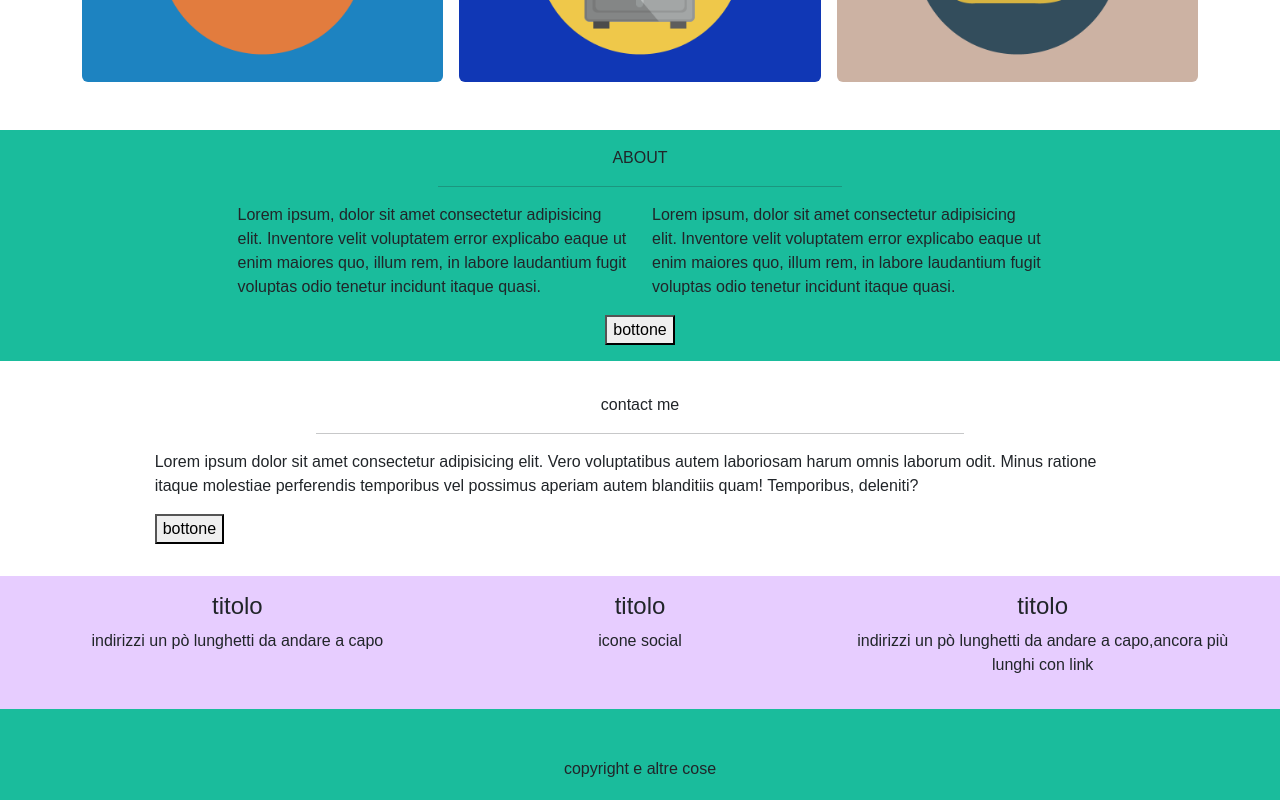
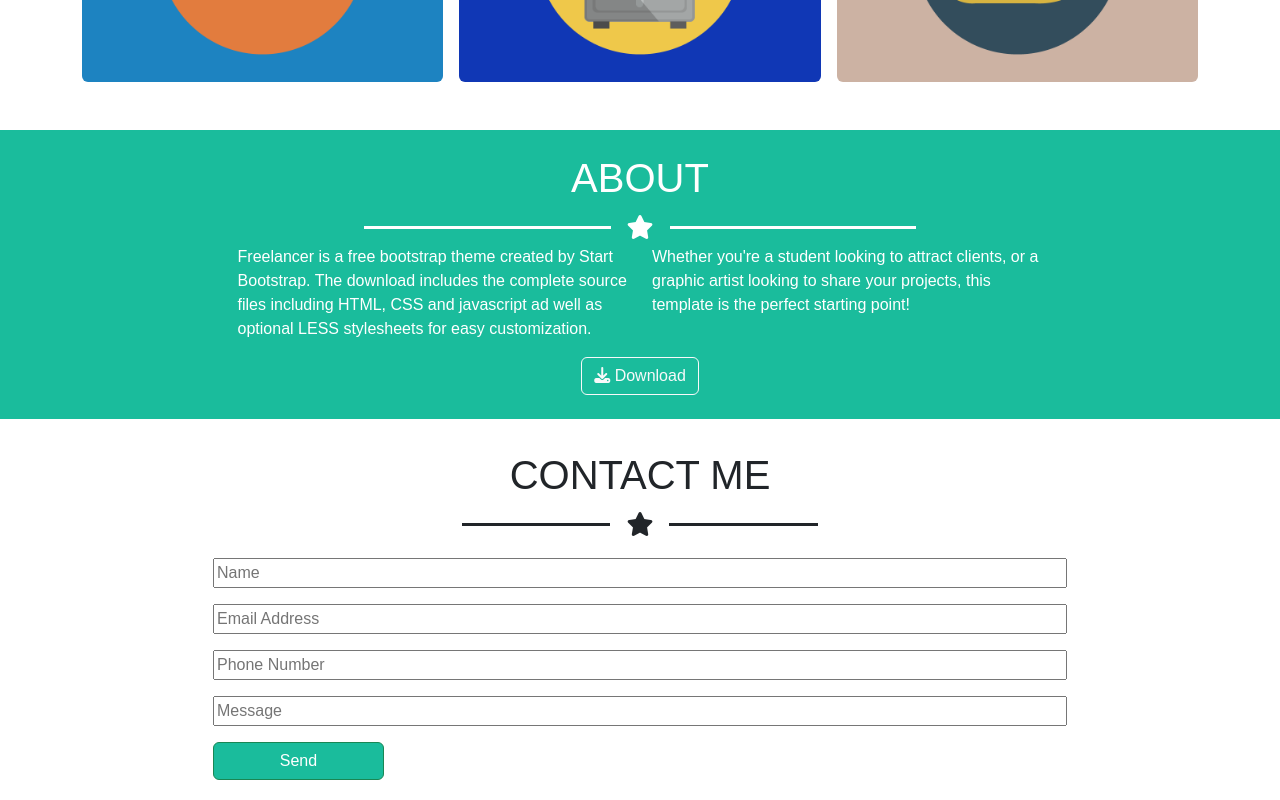
Before and after one commit to AlesciDavide/html-css-bootstrap-freelancer, a plain HTML site: page index.html in a window 1280 px wide. Shown: the part 1000-1800 px from the top of the page. Drawn offline with nearby package versions, Linux system fonts and the light colour scheme.

Commit message:
section about e struttura form

```diff
--- a/css/style.css
+++ b/css/style.css
@@ -35,7 +35,11 @@ body{
     width: 50%;
 }
 
-.asd{
+.my_line_wid{
     width: 80%;
     opacity: 1;
 }
+
+.my_line_wid_button{
+    width: 20%;
+}
--- a/index.html
+++ b/index.html
@@ -48,9 +48,9 @@
                         <img class="my_img_avatar" src="./img/avatar.svg" alt="avatar">
                         <h1>START BOOTSTRAP</h1>
                         <div class="d-flex">
-                            <hr class="asd border-3 ms-5">
+                            <hr class="my_line_wid border-3 ms-5">
                             <i class="fa-solid fa-star px-3  fs-4 align-self-center"></i>
-                            <hr class="asd border-3 me-5">
+                            <hr class="my_line_wid border-3 me-5">
                         </div>
                         <p>GRAPHIC ARTIST - WEB DISIGNER - ILLUSTRATOR</p>
                     </div>
@@ -64,9 +64,9 @@
                     <div class="flex-column text-center col-12">
                         <h1>PORTFOLIO</h1>
                         <div class="col-5 d-flex my-margin-auto pb-3">
-                            <hr class="asd border-3">
+                            <hr class="my_line_wid border-3">
                             <i class="fa-solid fa-star px-3  fs-4 align-self-center"></i>
-                            <hr class="asd border-3">
+                            <hr class="my_line_wid border-3">
                         </div>
                     </div>
                 </div>
@@ -99,48 +99,49 @@
 
         <div class="container-fluid">
             <div class="row mb-3 colore">
-                <div class="col-10 px-5 py-3 my-margin-auto">
-                    <div class="col-5 text-center my-margin-auto">
-                        <p>ABOUT</p>
-                        <div>
-                            <hr>
+                <div class="col-10 px-5 py-4 my-margin-auto my_color_white">
+                    <div class="col-8 text-center my-margin-auto ">
+                        <h1>ABOUT</h1>
+                        <div class="d-flex">
+                            <hr class="my_line_wid border-3 ms-5">
+                            <i class="fa-solid fa-star px-3  fs-4 align-self-center"></i>
+                            <hr class="my_line_wid border-3 me-5">
                         </div>
                     </div>
                     <div class="row justify-content-center">
                         <div class="col-12 col-md-6 col-lg-5">
-                            <p>Lorem ipsum, dolor sit amet consectetur adipisicing elit. Inventore velit voluptatem
-                                error explicabo eaque ut enim maiores quo, illum rem, in labore laudantium fugit
-                                voluptas odio tenetur incidunt itaque quasi.</p>
+                            <p>Freelancer is a free bootstrap theme created by Start Bootstrap. The download includes the complete source files including HTML, CSS and javascript ad well as optional LESS stylesheets for easy customization.</p>
                         </div>
                         <div class="col-12 col-md-6 col-lg-5">
-                            <p>Lorem ipsum, dolor sit amet consectetur adipisicing elit. Inventore velit voluptatem
-                                error explicabo eaque ut enim maiores quo, illum rem, in labore laudantium fugit
-                                voluptas odio tenetur incidunt itaque quasi.</p>
+                            <p>Whether you're a student looking to attract clients, or a graphic artist looking to share your projects, this template is the perfect starting point!</p>
                         </div>
                         <div class="col-12 text-center">
-                            <button>bottone</button>
+                            <button class="btn btn-outline-light"><i class="fa-solid fa-download"></i> Download</button>
                         </div>
                     </div>
                 </div>
             </div>
         </div>
 
-        <div class="container-fluid">
-            <div class="row mb-3 ">
+        <div class="container">
+            <div class="row mb-3">
                 <div class="col-10 px-5 py-3 my-margin-auto">
-                    <div class="col-8 text-center my-margin-auto">
-                        <p>contact me</p>
-                        <div>
-                            <hr>
+                    <div class="flex-column text-center col-12">
+                        <h1>CONTACT ME</h1>
+                        <div class="col-5 d-flex my-margin-auto pb-3">
+                            <hr class="my_line_wid border-3">
+                            <i class="fa-solid fa-star px-3  fs-4 align-self-center"></i>
+                            <hr class="my_line_wid border-3">
                         </div>
                     </div>
                     <div class="row justify-content-center">
-                        <p>Lorem ipsum dolor sit amet consectetur adipisicing elit. Vero voluptatibus autem laboriosam
-                            harum omnis laborum odit. Minus ratione itaque molestiae perferendis temporibus vel possimus
-                            aperiam autem blanditiis quam! Temporibus, deleniti?</p>
-                        <div class="col-12 text-start">
-                            <button>bottone</button>
-                        </div>
+                        <form class="d-flex flex-column">
+                            <input class="mb-3" type="text" placeholder="Name">
+                            <input class="mb-3" type="email" placeholder="Email Address">
+                            <input class="mb-3" type="number" placeholder="Phone Number">
+                            <input class="mb-3" type="textarea" placeholder="Message">
+                            <button type="button" class="btn btn-success colore my_line_wid_button">Send</button>
+                        </form>
                     </div>
                 </div>
             </div>
```
